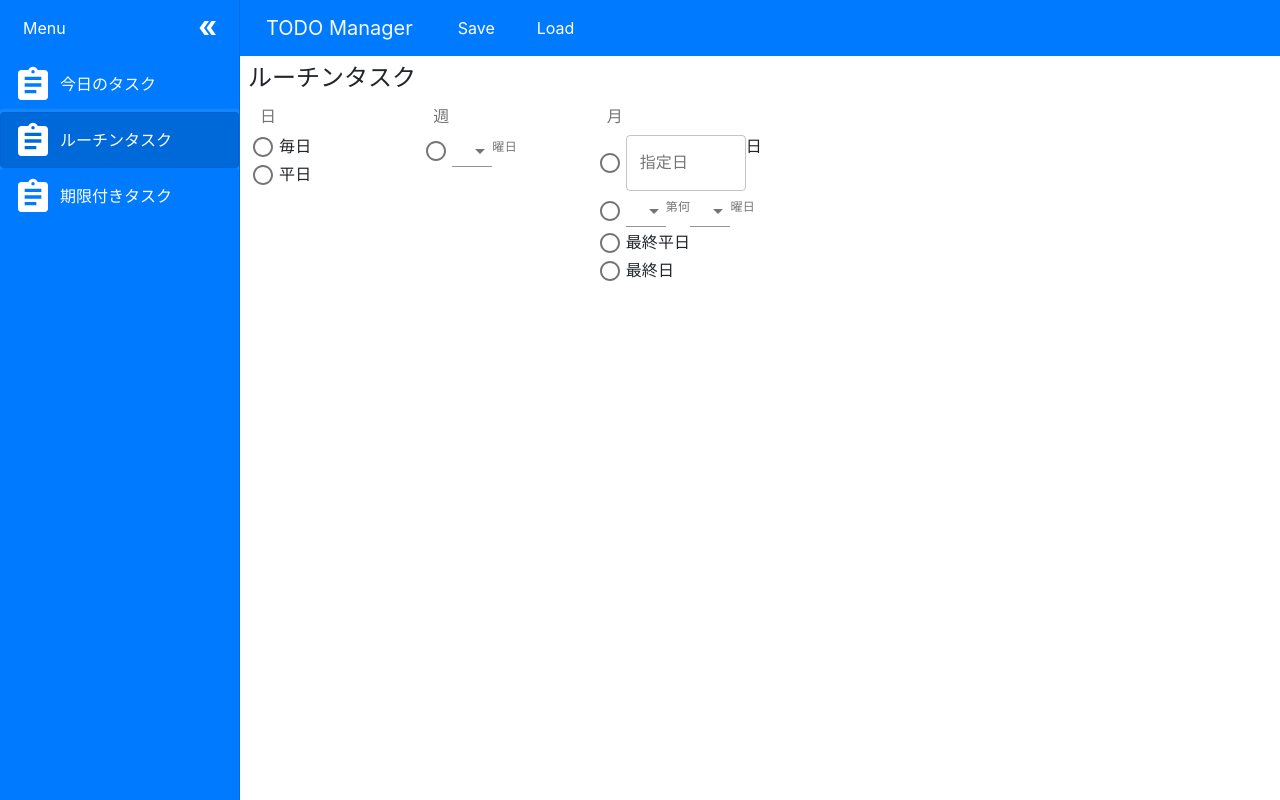
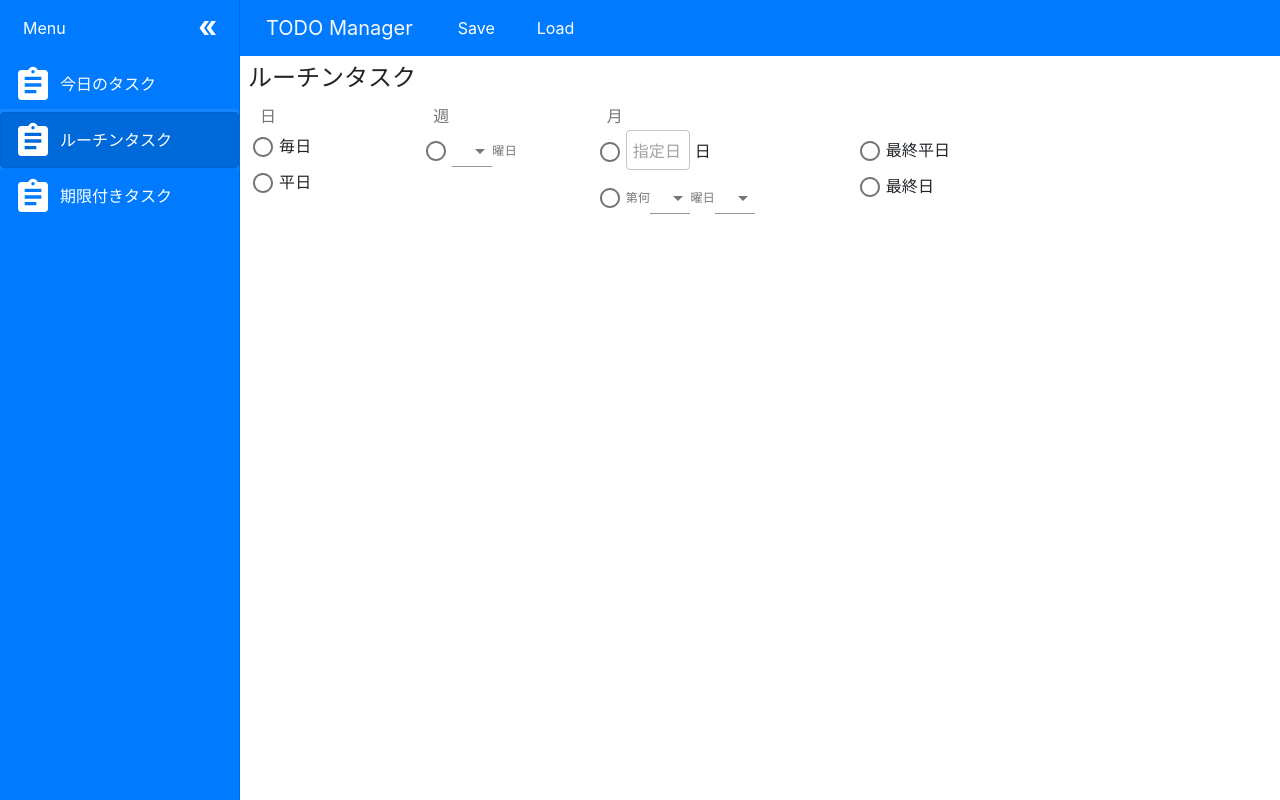
Before and after one commit to ritafuni/todo-manager, a React (Create React App) app: page / in a window 1280 px wide. Both pictures are taken after a click on the button "ルーチンタスク". Built offline with nearby package versions, Linux system fonts and the light colour scheme.

Commit message:
fixed style

```diff
--- a/src/Components/Routines.jsx
+++ b/src/Components/Routines.jsx
@@ -31,13 +31,38 @@ const Container = styled.div`
 
 const ControlLabelDiv = styled.div`
   display: flex;
+
+  > p {
+    padding-top: 4px;
+  }
 `;
 
 const CustomFormControlLabel = styled(FormControlLabel)`
-  margin-bottom: 0;
   > span {
     padding: 2px;
   }
+`;
+
+const CustomTextField = styled(TextField)`
+
+  > div > input {
+    padding: 7px;
+    padding-bottom: 9px;
+    width: 50px;
+  }
+  > div > fieldset > legend {
+    height: 1px;
+  }
+`;
+
+const HiddenFormLabel = styled(FormLabel)`
+  visibility: hidden;
+  margin-bottom: 12px;
+`;
+
+const MonthTextAdd = styled.div`
+  padding-left: 5px;
+  padding-top: 5px;
 `;
 
 const RadioGrid = styled(Grid)`
@@ -110,17 +135,18 @@ function Routines(props){
             } />
             </RadioGroup>
           </Grid>
-          <Grid container item xs={2} spacing={0} alignContent="flex-start">
+          <Grid container item xs={3} spacing={0} alignContent="flex-start">
             <FormLabel component="legend">月</FormLabel>
             <RadioGroup aria-label="month" name="month" value={routine.type} onChange={(event) => ChangeRoutine(event.target.value, '', '', '', '')}>
               <CustomFormControlLabel value="selected-day" control={<Radio />} label={
                 <ControlLabelDiv>
-                  <TextField id="outlined-basic" label="指定日" variant="outlined" value={routine.monthDay} onChange={(event) => ChangeRoutine('selected-day', '', event.target.value, '', '')} />
-                  <div>日</div>
+                  <CustomTextField id="outlined-basic" placeholder="指定日" variant="outlined" value={routine.monthDay} onChange={(event) => ChangeRoutine('selected-day', '', event.target.value, '', '')} />
+                  <MonthTextAdd>日</MonthTextAdd>
                 </ControlLabelDiv>
               } />
               <CustomFormControlLabel value="selected-day-of-week" control={<Radio />} label={
                 <ControlLabelDiv>
+                <FormHelperText>第何</FormHelperText>
                   <Select
                     value={routine.monthWeekNum}
                     onChange={(event) => ChangeRoutine('selected-day-of-week', '', '', event.target.value, routine.monthDOW)}
@@ -131,7 +157,7 @@ function Routines(props){
                     <MenuItem value='第四'>第四</MenuItem>
                     <MenuItem value='最終'>最終</MenuItem>
                   </Select>
-                  <FormHelperText>第何</FormHelperText>
+                  <FormHelperText>曜日</FormHelperText>
                   <Select
                     value={routine.monthDOW}
                     onChange={(event) => ChangeRoutine('selected-day-of-week', '', '', routine.monthWeekNum, event.target.value)}
@@ -144,9 +170,14 @@ function Routines(props){
                     <MenuItem value='土'>土曜日</MenuItem>
                     <MenuItem value='日'>日曜日</MenuItem>
                   </Select>
-                  <FormHelperText>曜日</FormHelperText>
                 </ControlLabelDiv>
               } />
+
+            </RadioGroup>
+          </Grid>
+          <Grid container item xs={2} spacing={0} alignContent="flex-start">
+            <HiddenFormLabel component="legend">月</HiddenFormLabel>
+            <RadioGroup aria-label="month" name="month" value={routine.type} onChange={(event) => ChangeRoutine(event.target.value, '', '', '', '')}>
               <CustomFormControlLabel value="last-weekday" control={<Radio />} label="最終平日" />
               <CustomFormControlLabel value="last-day" control={<Radio />} label="最終日" />
             </RadioGroup>
```
